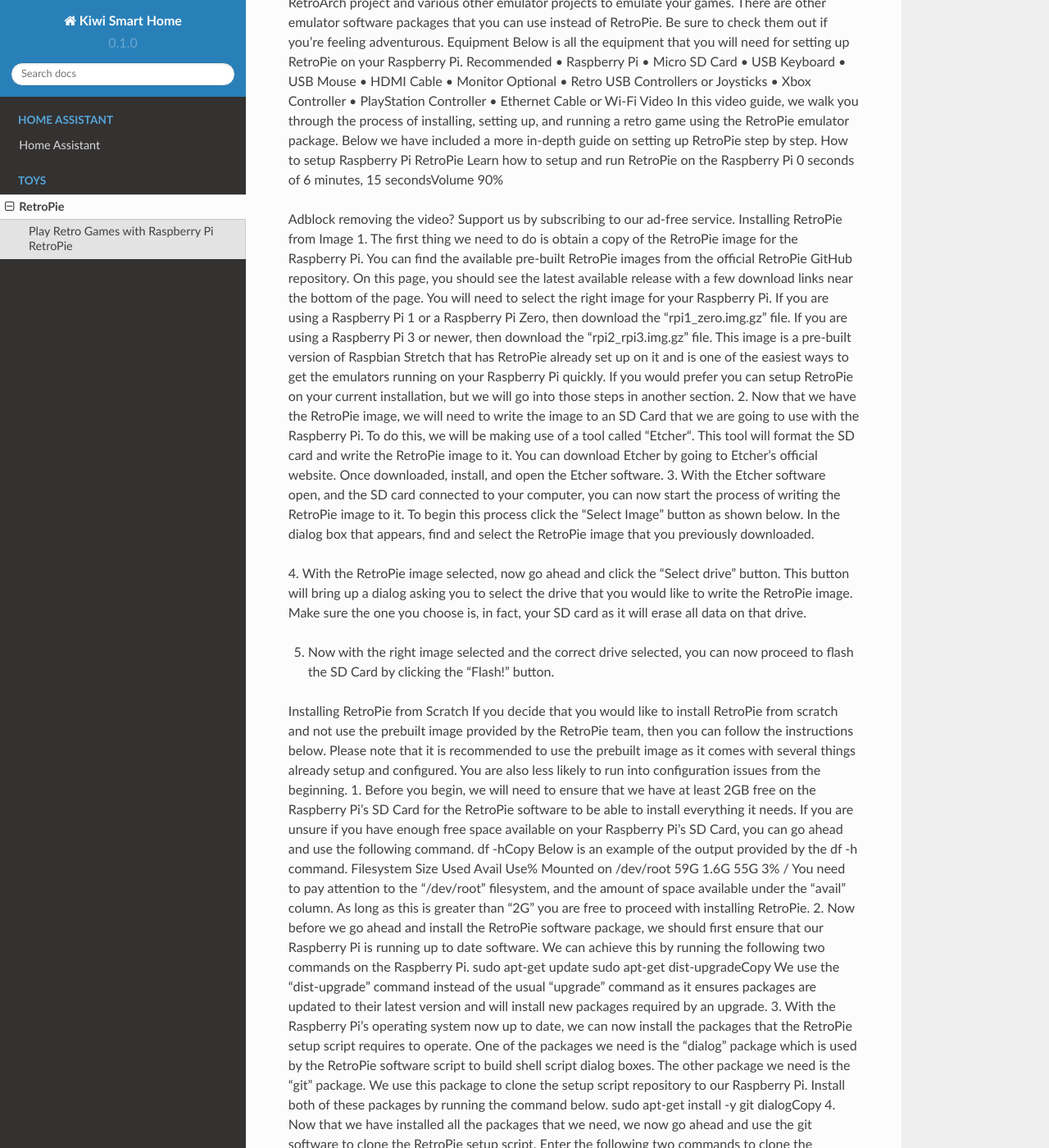
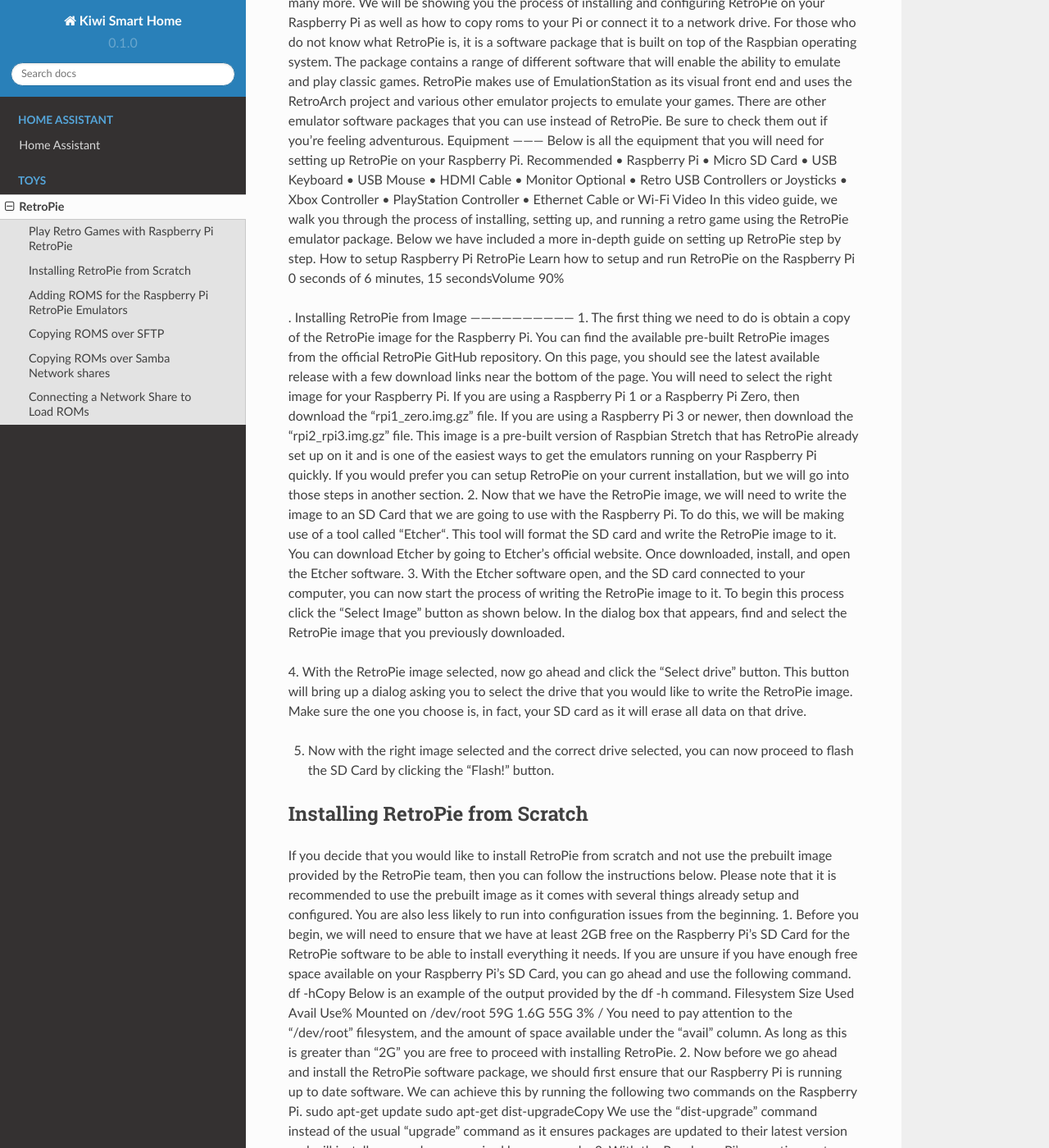
Before and after one commit to moh-Brent/the-kiwi-smart-home, a Sphinx documentation site: the page built from docs/source/toys/retropie.rst, in a window 1280 px wide and 1400 px high, scrolled down 572 px. Shown: the whole window at 82% size. Built offline with Sphinx 7.4.7 and the Read the Docs theme 2.0.0, drawn with Linux system fonts in a browser that asks for light colours; some of the changed text lies outside the part shown.

Commit message:
Update retropie.rst

```diff
--- a/docs/source/toys/retropie.rst
+++ b/docs/source/toys/retropie.rst
@@ -14,6 +14,7 @@
 RetroPie makes use of EmulationStation as its visual front end and uses the RetroArch project and various other emulator projects to emulate your games.
 There are other emulator software packages that you can use instead of RetroPie. Be sure to check them out if you’re feeling adventurous.
 Equipment
+---------
 Below is all the equipment that you will need for setting up RetroPie on your Raspberry Pi.
 Recommended
 •	Raspberry Pi
@@ -34,8 +35,9 @@
 Learn how to setup and run RetroPie on the Raspberry Pi
 0 seconds of 6 minutes, 15 secondsVolume 90%
 
-Adblock removing the video? Support us by subscribing to our ad-free service.
+.
 Installing RetroPie from Image
+------------------------------
 1. The first thing we need to do is obtain a copy of the RetroPie image for the Raspberry Pi.
 You can find the available pre-built RetroPie images from the official RetroPie GitHub repository.
 On this page, you should see the latest available release with a few download links near the bottom of the page. You will need to select the right image for your Raspberry Pi.
@@ -57,6 +59,7 @@
 5. Now with the right image selected and the correct drive selected, you can now proceed to flash the SD Card by clicking the “Flash!” button.
 
 Installing RetroPie from Scratch
+--------------------------------
 If you decide that you would like to install RetroPie from scratch and not use the prebuilt image provided by the RetroPie team, then you can follow the instructions below.
 Please note that it is recommended to use the prebuilt image as it comes with several things already setup and configured. You are also less likely to run into configuration issues from the beginning.
 1. Before you begin, we will need to ensure that we have at least 2GB free on the Raspberry Pi’s SD Card for the RetroPie software to be able to install everything it needs.
@@ -107,7 +110,9 @@
 Once on the main menu, select the “Perform reboot” option to reboot the Raspberry Pi.
 
 Upon rebooting the Raspberry Pi should end up showing the EmulationStation startup screen. This screen indicates that you have successfully setup the RetroPie software on your Raspberry Pi.
+
 Adding ROMS for the Raspberry Pi RetroPie Emulators
+---------------------------------------------------
 ROM is short for read-only memory and is the format in which you will find pretty much all the classic games.
 
 ROMs can be easily found on the internet and since there many different sources it’s best just to google the game you wish to download followed by ROM, e.g. (“Doom ROM”).
@@ -140,7 +145,9 @@
 11. Once you have finished copying your ROMs to the USB, plug it back into the Raspberry Pi.
 The RetroPie software will immediately start copying these files off of the USB drive. Don’t take out your USB for some time as this process can take considerable time.
 12. Refresh EmulationStation by pressing F4, or choosing “quit” from the start menu.
+
 Copying ROMS over SFTP
+----------------------
 1. Before you can utilize SFTP to transfer files between your computer and the Raspberry Pi, you will need first to enable SSH.
 You can do this by going to the RetroPie “Configuration” menu within the Emulation Station UI. Within this menu, select “RASPI-CONFIG“.
 2. Within the Raspberry configuration tool go to “5 Interfacing Options“, then within that menu select “P2 SSH“.
@@ -169,7 +176,9 @@
 The WinSCP software will immediately begin to copy the files you dropped over into the folder. This process can take some time depending on both your hard drive and network speeds.
 7. Back on your Raspberry Pi, you can refresh the Emulation Station software by pressing F4, or choosing “quit” from the start menu and relaunching the software.
 Your new roms may not show up without refreshing the EmulationStation software.
+
 Copying ROMs over Samba Network shares
+--------------------------------------
 A clean installation of RetroPie from their precompiled images has “Samba” pre-installed and enabled by default.
 However, if you installed this on Raspbian separately and not from the RetroPie image, you will need to enable it manually.
 Samba is the interface that allows Linux and Mac-based devices to connect with Microsoft’s shared network devices interface.
@@ -203,7 +212,9 @@
 8. Once in, you can now copy any file you want to your Raspberry Pi.
 For copying roms, you will want to go into “roms” and copy the file into the folder of the console it belongs with.
 For instance, a SNES game will go in the folder called snes.
+
 Connecting a Network Share to Load ROMs
+---------------------------------------
 1. Before you connect up a network share, you must first make sure you have your ROMs are sorted into the structure that the RetroPie software expects.
 You can find this folder structure on your Raspberry Pi by using SSH and running the following command.
 ls ~/RetroPie/romsCopy
@@ -227,4 +238,5 @@
 6. Now that we have added the mounting line to the autostart file, we need to go ahead and restart the Raspberry Pi so that it will load in the data from stored on the shared drive.
 We can restart the Raspberry Pi by running the command below.
 sudo rebootCopy
-I hope by the end of this Raspberry Pi RetroPie tutorial you are able to load and play the classics you want. If you want to leave some feedback, then please don’t hesitate to leave a comment below.
+
+IT'S PLAY TIME :)
```
